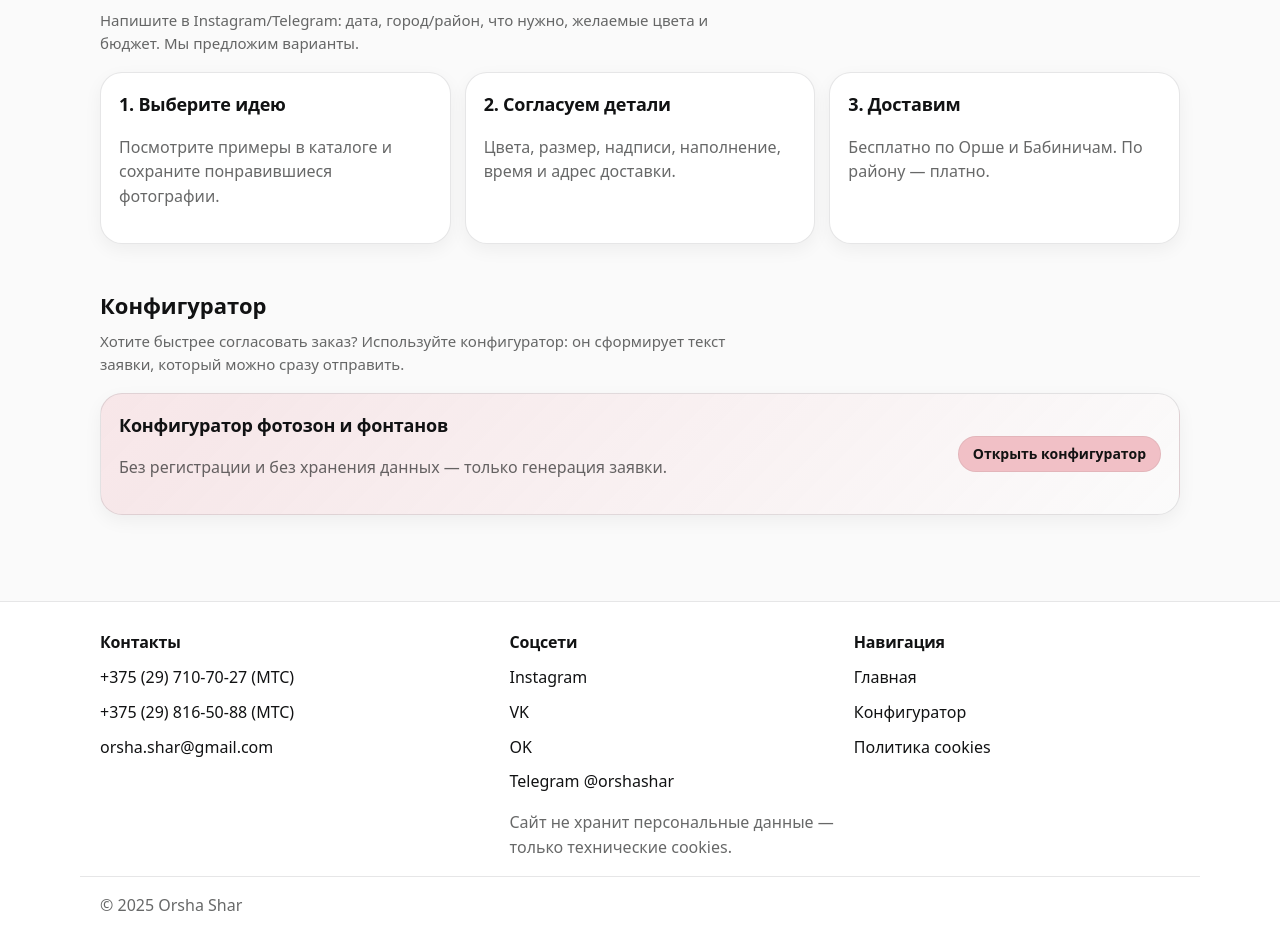
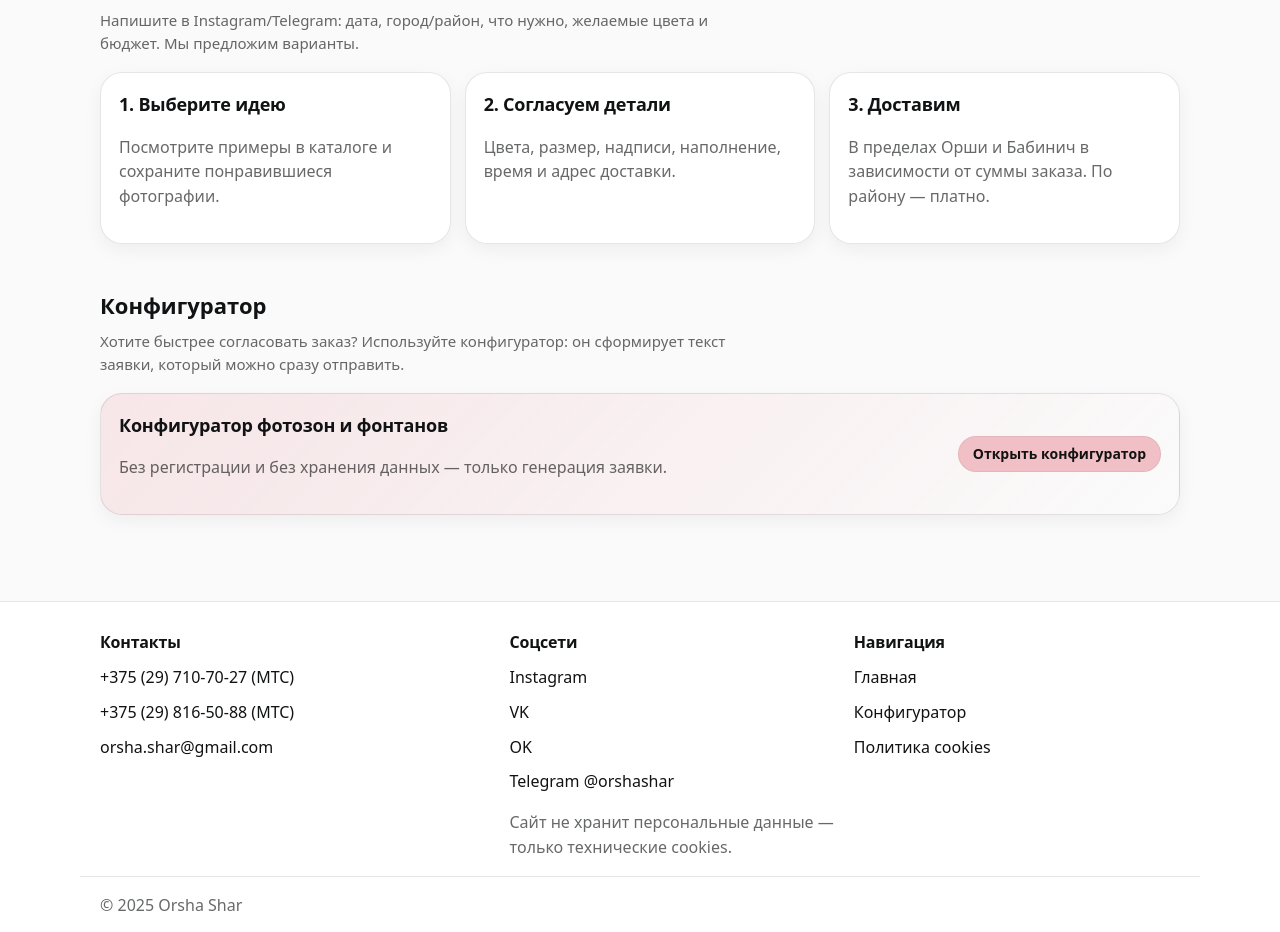
Before and after one commit to montaana01/orsha_shar, a Next.js app: page / in a window 1280 px wide. Shown: the part 2104-3036 px from the top of the page. Built offline with nearby package versions, Linux system fonts and the light colour scheme; no server answers.

Commit message:
refactor: update delivery terms at Update page.tsx

```diff
--- a/src/app/page.tsx
+++ b/src/app/page.tsx
@@ -90,7 +90,7 @@ export default function HomePage() {
           </div>
           <div className="panel">
             <h3 className="panel__title">3. Доставим</h3>
-            <p className="muted">Бесплатно по Орше и Бабиничам. По району — платно.</p>
+            <p className="muted">В пределах Орши и Бабинич в зависимости от суммы заказа. По району — платно.</p>
           </div>
         </div>
       </section>
```
